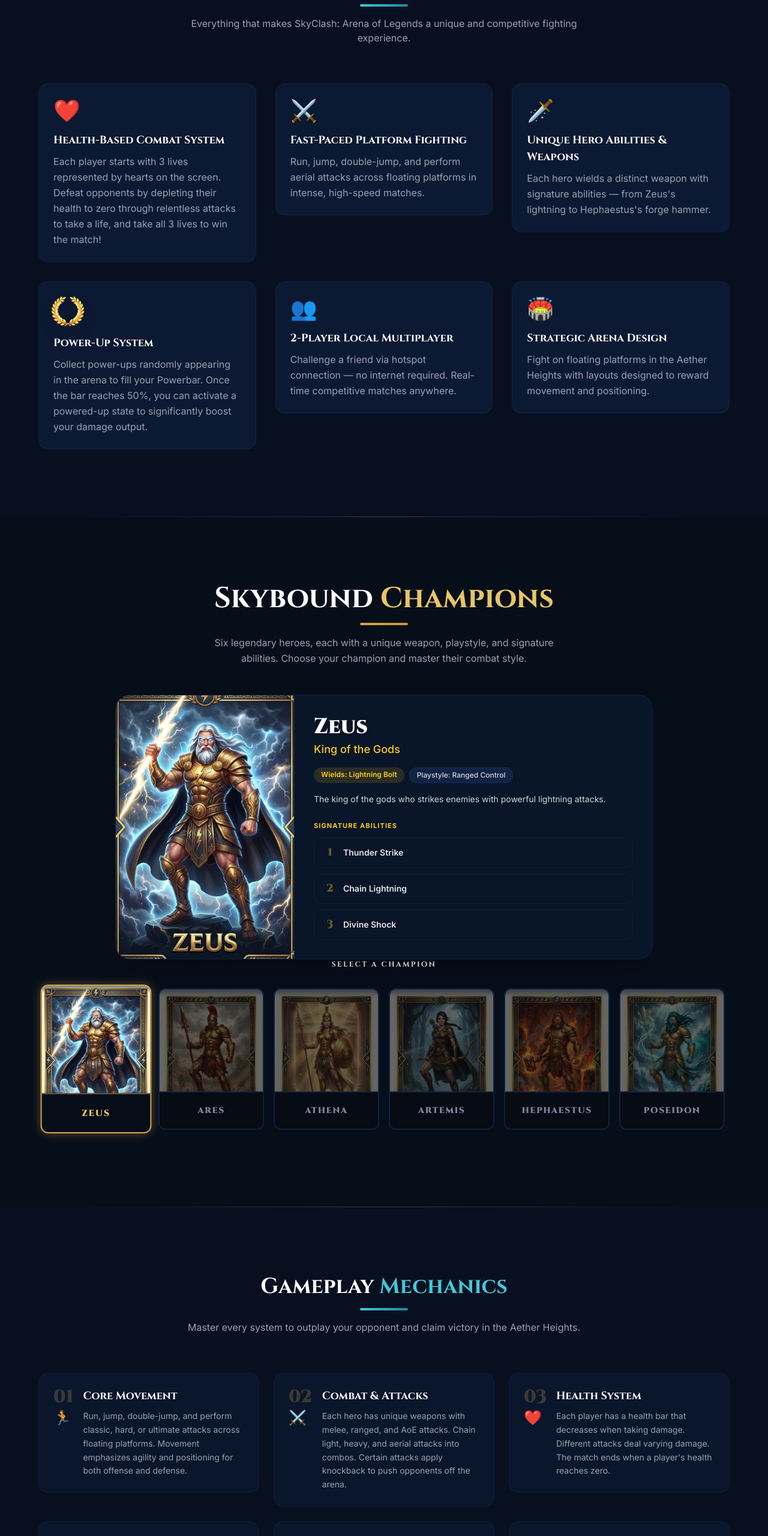
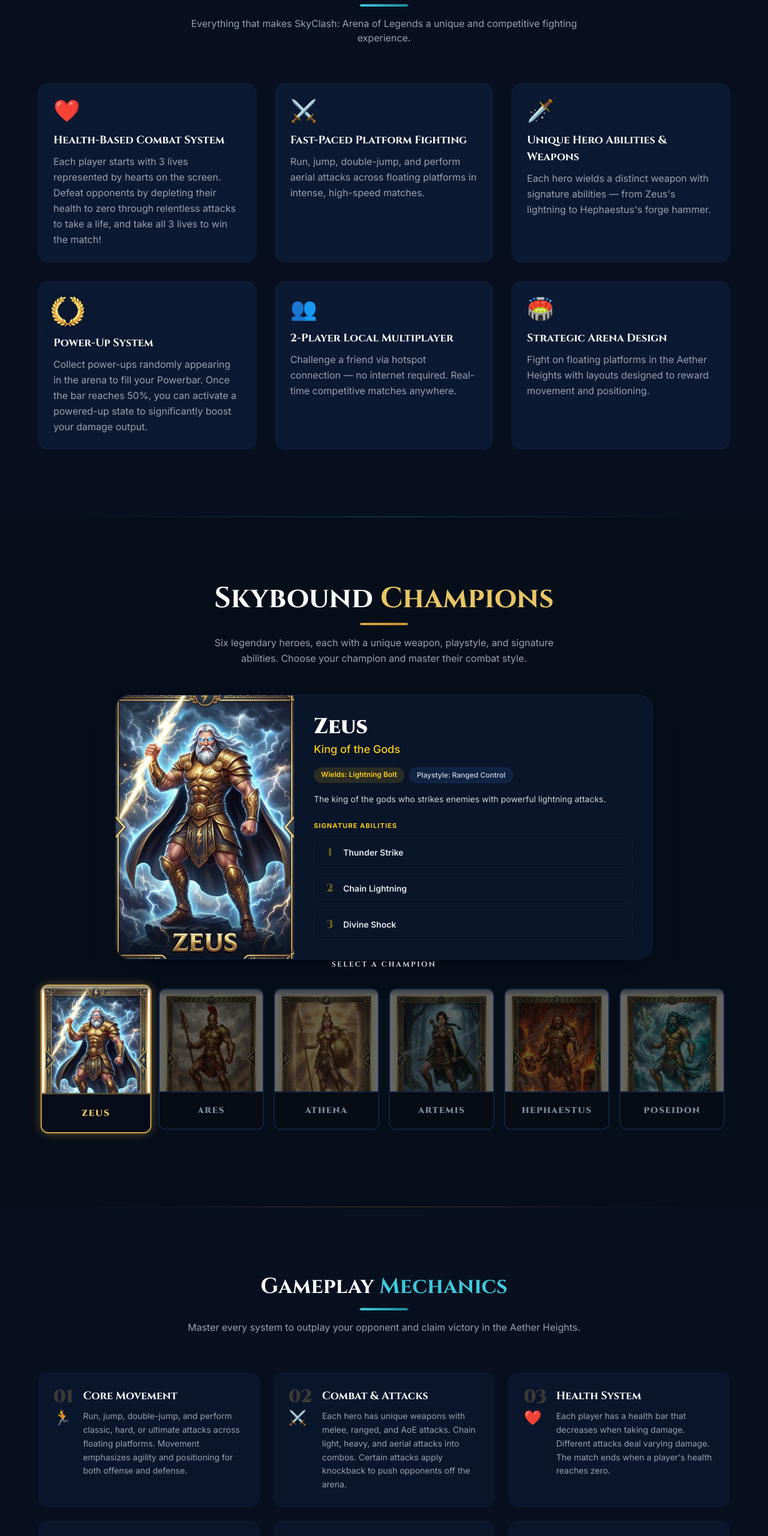
Before and after one commit to gabbyygab/skyclashWebpage, a React (Vite) app: page / in a window 1280 px wide. Shown: the part 2780-5340 px from the top of the page at 60% size. Built offline with nearby package versions, Linux system fonts and the light colour scheme; no server answers.

Commit message:
gwengwen

```diff
--- a/src/App.jsx
+++ b/src/App.jsx
@@ -629,9 +629,9 @@ function App() {
           </Reveal>
           <div className="grid grid-cols-1 sm:grid-cols-2 lg:grid-cols-3 gap-4 sm:gap-6 lg:gap-8">
             {FEATURES.map((f, i) => (
-              <Reveal key={f.title} delay={i * 90}>
+              <Reveal key={f.title} delay={i * 90} className="h-full flex flex-col">
               <div
-                className="card-glow bg-navy-800/60 border border-navy-700/50 rounded-2xl p-5 sm:p-6 hover:border-gold-500/40 transition-all group hover:-translate-y-1"
+                className="card-glow bg-navy-800/60 border border-navy-700/50 rounded-2xl p-5 sm:p-6 hover:border-gold-500/40 transition-all group hover:-translate-y-1 flex-1 flex flex-col"
               >
                 <span className="text-3xl sm:text-4xl mb-3 sm:mb-4 block">{f.icon}</span>
                 <h3 className="font-heading font-bold text-base sm:text-lg text-white group-hover:text-gold-400 transition-colors">
@@ -781,8 +781,8 @@ function App() {
 
           <div className="grid grid-cols-1 sm:grid-cols-2 lg:grid-cols-3 gap-5 sm:gap-6 mb-16">
             {MECHANICS.map((m, i) => (
-              <Reveal key={m.num} delay={i * 80}>
-              <div className="bg-navy-800/40 border border-navy-700/30 rounded-2xl p-5 sm:p-6 hover:border-teal-400/30 transition-all group">
+              <Reveal key={m.num} delay={i * 80} className="h-full flex flex-col">
+              <div className="bg-navy-800/40 border border-navy-700/30 rounded-2xl p-5 sm:p-6 hover:border-teal-400/30 transition-all group flex-1 flex flex-col">
                 <div className="flex items-start gap-4">
                   <div>
                     <span className="font-heading text-3xl font-black text-gold-500/25 group-hover:text-gold-500/40 transition-colors leading-none block">{m.num}</span>
@@ -1081,9 +1081,9 @@ function App() {
           {/* Developer Cards */}
           <div className="grid grid-cols-1 md:grid-cols-3 gap-6 sm:gap-8">
             {DEVELOPERS.map((dev, i) => (
-              <Reveal key={dev.id} delay={i * 130}>
+              <Reveal key={dev.id} delay={i * 130} className="h-full flex flex-col">
               <div
-                className={`card-glow bg-navy-800/60 border ${dev.border} rounded-2xl overflow-hidden transition-all group hover:-translate-y-2 flex flex-col`}
+                className={`card-glow bg-navy-800/60 border ${dev.border} rounded-2xl overflow-hidden transition-all group hover:-translate-y-2 flex flex-col flex-1`}
               >
                 {/* Photo area */}
                 <div className="relative w-full aspect-square flex items-center justify-center overflow-hidden"
@@ -1186,7 +1186,7 @@ function App() {
           <div className="text-center md:text-right text-xs sm:text-sm text-gray-500 space-y-1">
             <p>Game Leader &amp; Programmer: <span className="text-gray-400">Al Christian Francisco</span></p>
             <p>Graphic Designer &amp; Asst. Programmer: <span className="text-gray-400">Stephanie Gwen Padel</span></p>
-            <p>Researcher: <span className="text-gray-400">John Michael Carlos</span></p>
+            <p>Audio Designer: <span className="text-gray-400">John Michael Carlos</span></p>
           </div>
         </div>
         <div className="max-w-6xl mx-auto mt-6 pt-6 border-t border-navy-800/60 text-center text-xs text-gray-600">
```
